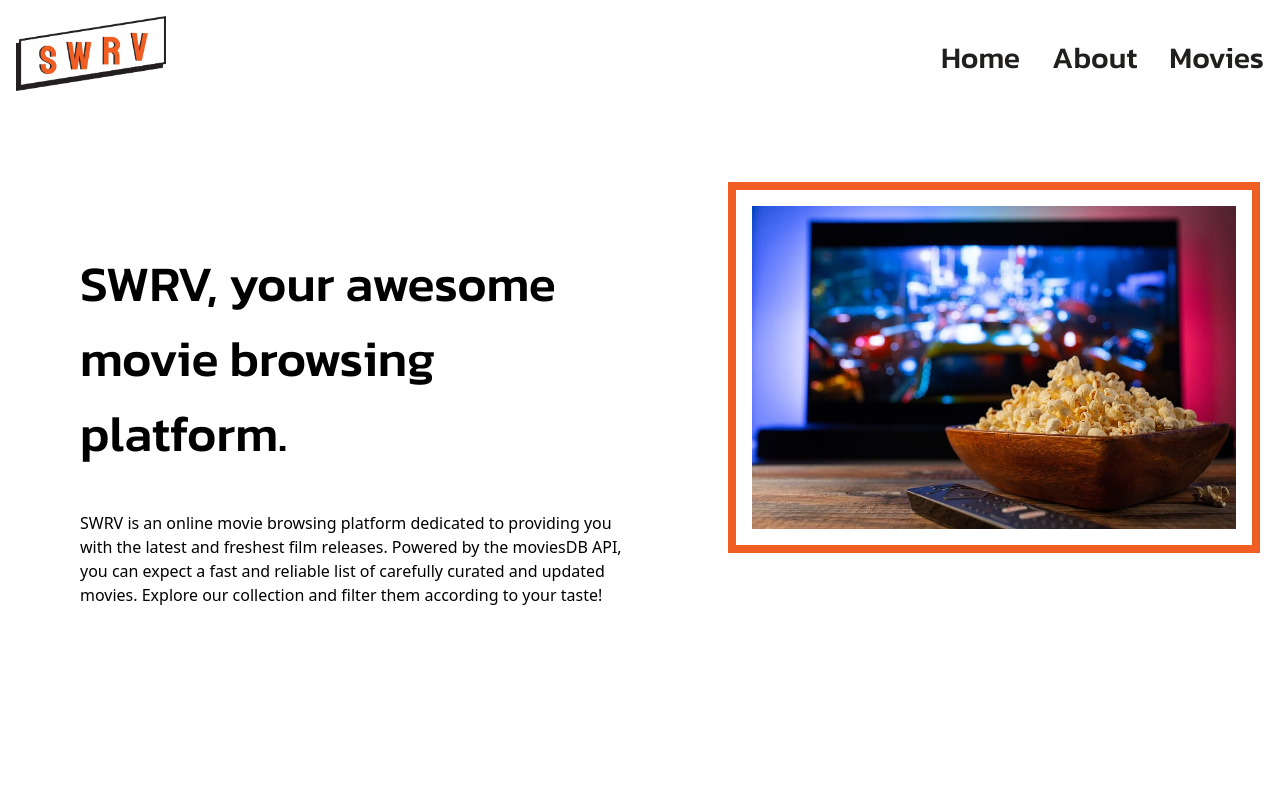
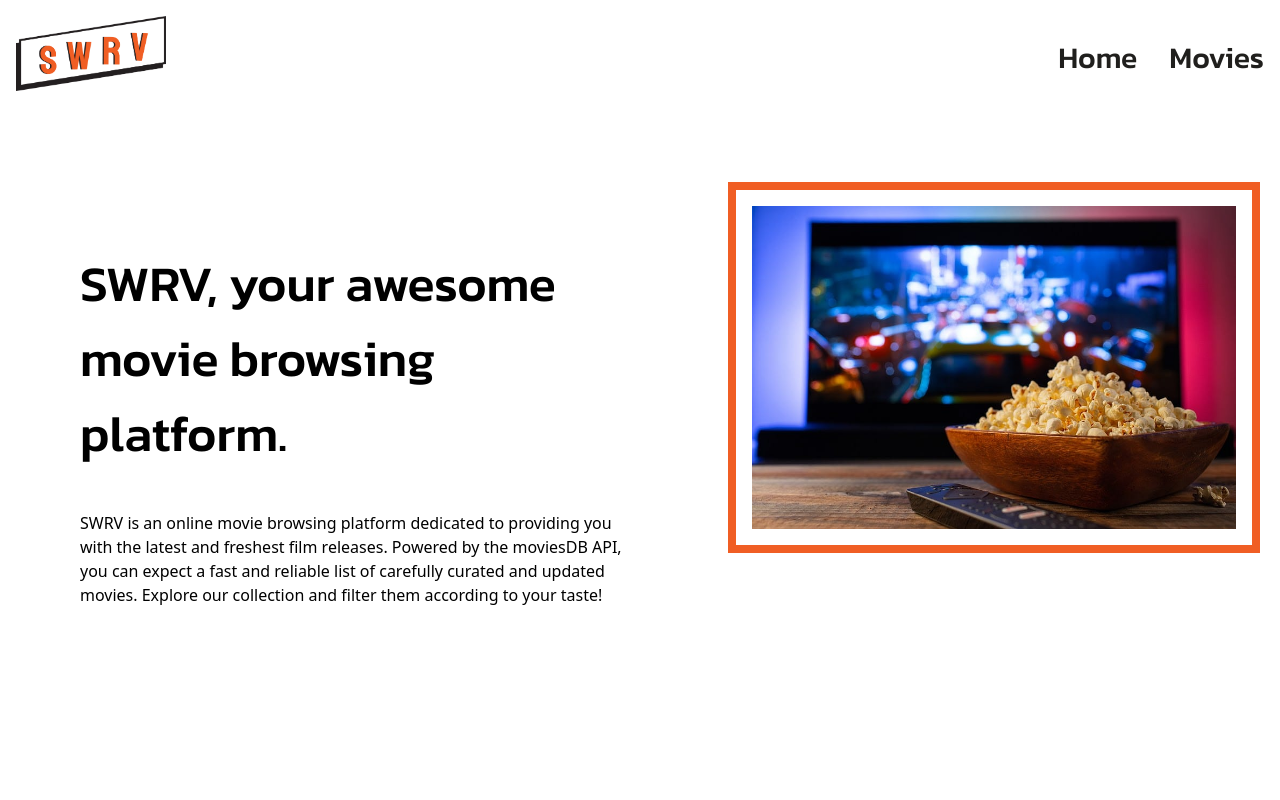
Before and after one commit to thabzzzzz/movie-site, a Vue app: page / in a window 1280 px wide. Shown: the top 800 px of the page. Built offline with nearby package versions, Linux system fonts and the light colour scheme; a web font is replaced by a local one.

Commit message:
fixed text styling

```diff
--- a/src/components/MovieCard.vue
+++ b/src/components/MovieCard.vue
@@ -54,9 +54,7 @@ import MovieDetails from '../views/MovieDetails.vue';
     height: 400px;
   }
 
-  .genre{
-    text-transform: capitalize;
-  }
+
 
   .overview {
   display: -webkit-box;
--- a/src/components/Navbar.vue
+++ b/src/components/Navbar.vue
@@ -18,9 +18,7 @@
         <li class="a">
           <router-link to="/" class="block py-2 px-3   rounded md:bg-transparent md:p-0 nav " aria-current="page">Home</router-link>
         </li>
-        <li class="a">
-          <router-link to="/about" class="block py-2 px-3  md:p-0  " aria-current="page">About</router-link>
-        </li>
+
         <li class="a">
           <router-link to="/movies" class="block py-2 px-3    md:p-0  " aria-current="page">Movies</router-link>
         </li>
```
